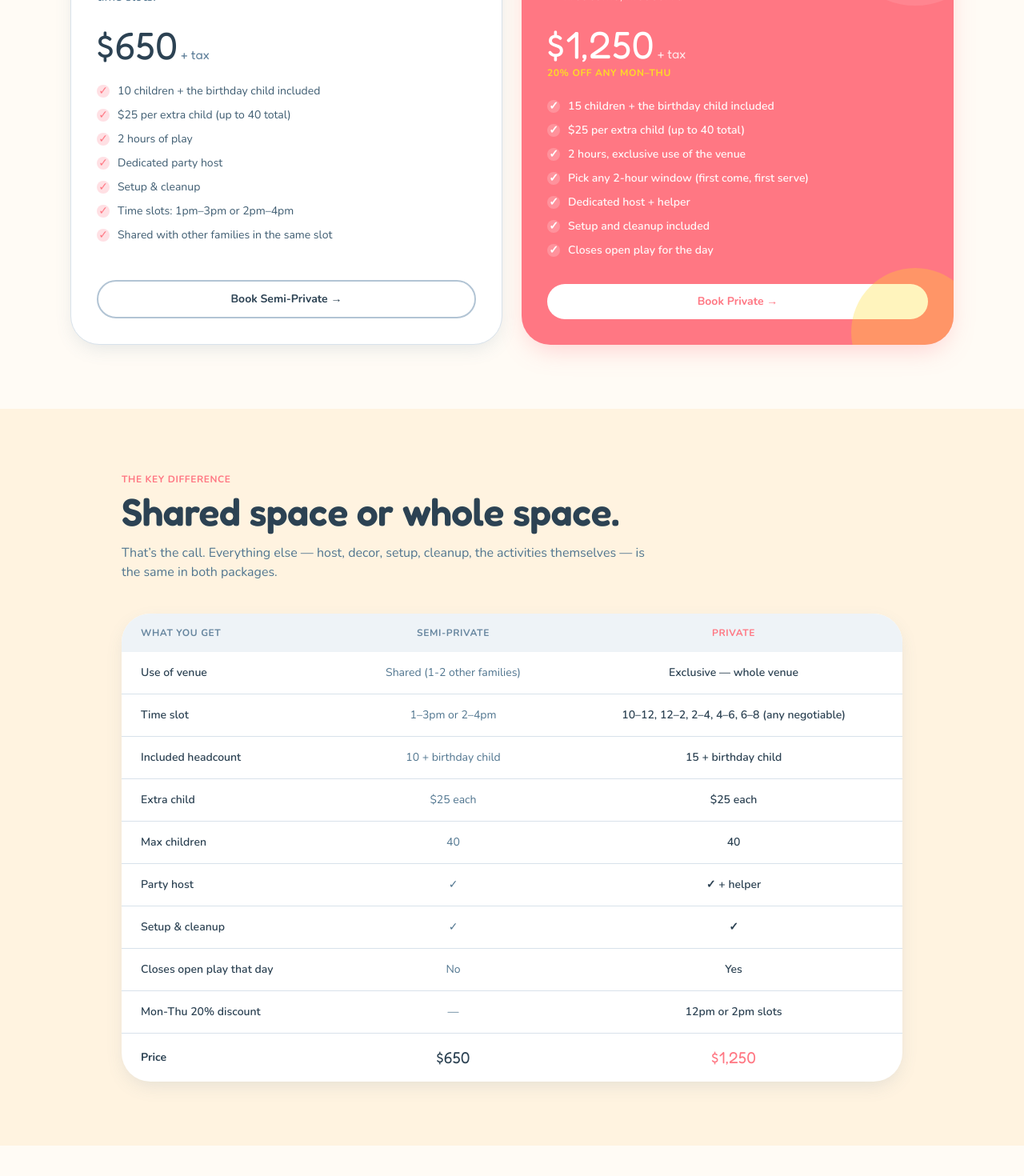
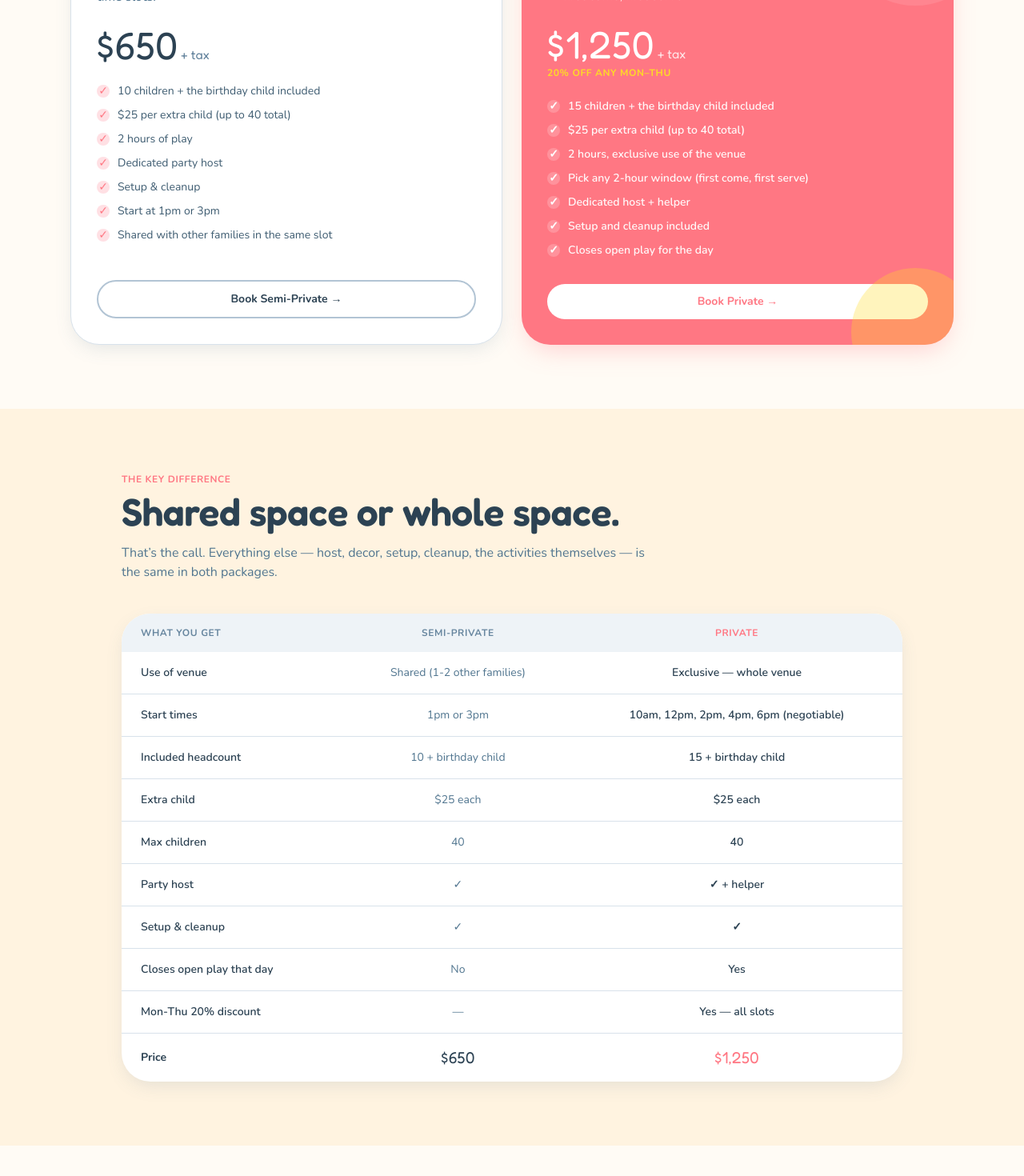
Before and after one commit to DevTeamBigWave/website, a Next.js app: page /parties in a window 1280 px wide. Shown: the part 1079-2549 px from the top of the page at 80% size. Built offline with nearby package versions, Linux system fonts and the light colour scheme; no server answers.

Commit message:
Clean up party comparison: start times only, non-overlapping semi slots (1pm/3pm), 20% applies to all Mon-Thu

```diff
--- a/app/parties/page.tsx
+++ b/app/parties/page.tsx
@@ -93,7 +93,7 @@ function Packages() {
               <Bullet>2 hours of play</Bullet>
               <Bullet>Dedicated party host</Bullet>
               <Bullet>Setup &amp; cleanup</Bullet>
-              <Bullet>Time slots: 1pm–3pm or 2pm–4pm</Bullet>
+              <Bullet>Start at 1pm or 3pm</Bullet>
               <Bullet>Shared with other families in the same slot</Bullet>
             </ul>
 
@@ -188,14 +188,14 @@ function Difference() {
             </thead>
             <tbody className="divide-y divide-slate-100 text-slate-600">
               <CompareRow label="Use of venue" semi="Shared (1-2 other families)" priv="Exclusive — whole venue" />
-              <CompareRow label="Time slot" semi="1–3pm or 2–4pm" priv="10–12, 12–2, 2–4, 4–6, 6–8 (any negotiable)" />
+              <CompareRow label="Start times" semi="1pm or 3pm" priv="10am, 12pm, 2pm, 4pm, 6pm (negotiable)" />
               <CompareRow label="Included headcount" semi="10 + birthday child" priv="15 + birthday child" />
               <CompareRow label="Extra child" semi="$25 each" priv="$25 each" />
               <CompareRow label="Max children" semi="40" priv="40" />
               <CompareRow label="Party host" semi="✓" priv="✓ + helper" />
               <CompareRow label="Setup &amp; cleanup" semi="✓" priv="✓" />
               <CompareRow label="Closes open play that day" semi="No" priv="Yes" />
-              <CompareRow label="Mon-Thu 20% discount" semi="—" priv="12pm or 2pm slots" />
+              <CompareRow label="Mon-Thu 20% discount" semi="—" priv="Yes — all slots" />
               <tr>
                 <td className="px-6 py-4 font-bold text-slate-700">Price</td>
                 <td className="px-6 py-4 text-center font-display text-xl text-slate-700">$650</td>
--- a/lib/chat-system-prompt.ts
+++ b/lib/chat-system-prompt.ts
@@ -46,7 +46,7 @@ export const SYSTEM_PROMPT = `You are the assistant for Wonderland Playhouse, a
 - $650 + tax flat rate
 - Headcount: 10 children + the birthday child included. Each additional child is $25. Hard cap at 40 total kids.
 - 2 hours of play
-- Two slots only: 1–3pm OR 2–4pm
+- Two non-overlapping start times: 1pm or 3pm (each runs 2 hours)
 - Dedicated party host
 - Setup and cleanup included
 - Shared with another family in the same slot
--- a/lib/pricing.ts
+++ b/lib/pricing.ts
@@ -59,9 +59,9 @@ export function getExtensionPriceCents(
 }
 
 // Time slots are different by package:
-// - Private: any 2-hour window between 10am and 8pm — these are the standard
-//   slots, but anything is negotiable (parents should call for off-slot times)
-// - Semi-Private: only two set slots (1-3pm or 2-4pm)
+// - Private: 2-hour slots starting at 10am, 12pm, 2pm, 4pm, 6pm — standard
+//   defaults, but anything is negotiable (parents should call for off-slot times)
+// - Semi-Private: two non-overlapping 2-hour slots starting at 1pm or 3pm
 export const PRIVATE_PARTY_TIMES = [
   '10:00 AM',
   '12:00 PM',
@@ -69,7 +69,7 @@ export const PRIVATE_PARTY_TIMES = [
   '4:00 PM',
   '6:00 PM',
 ] as const;
-export const SEMI_PARTY_TIMES = ['1:00 PM', '2:00 PM'] as const;
+export const SEMI_PARTY_TIMES = ['1:00 PM', '3:00 PM'] as const;
 
 // Legacy compat — defaults to private slot list
 export const PARTY_TIMES = PRIVATE_PARTY_TIMES;
```
